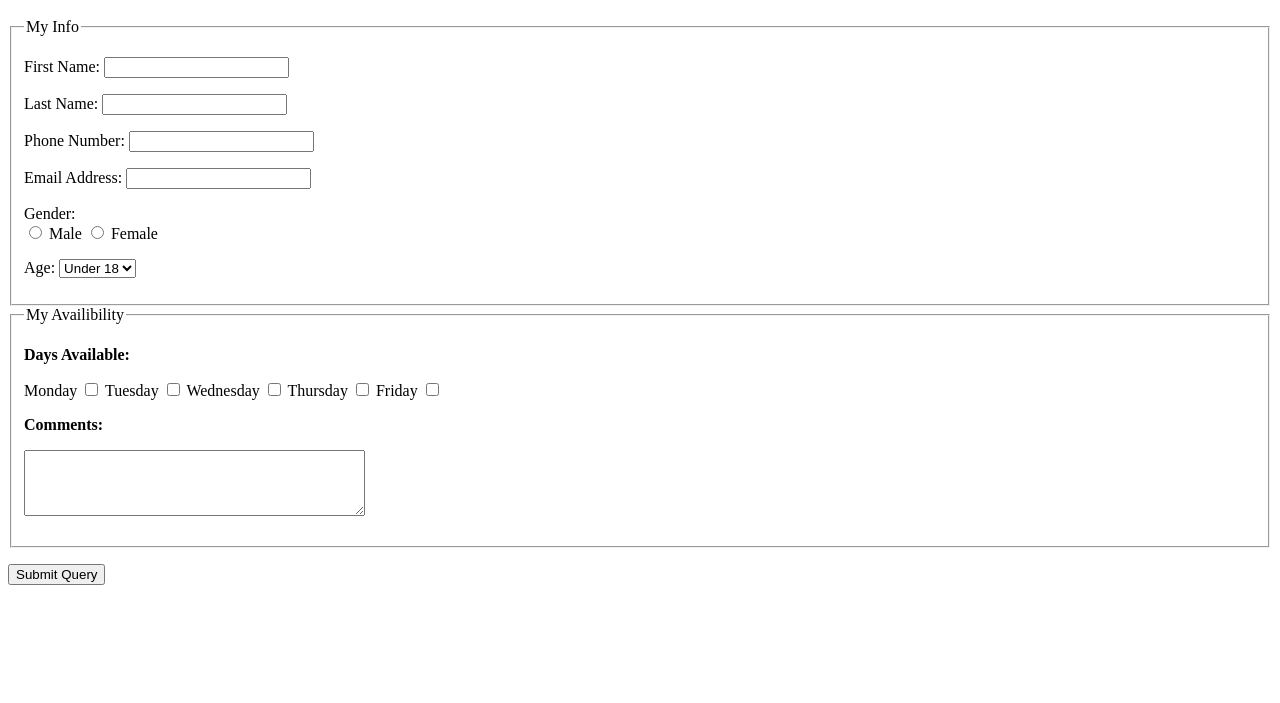
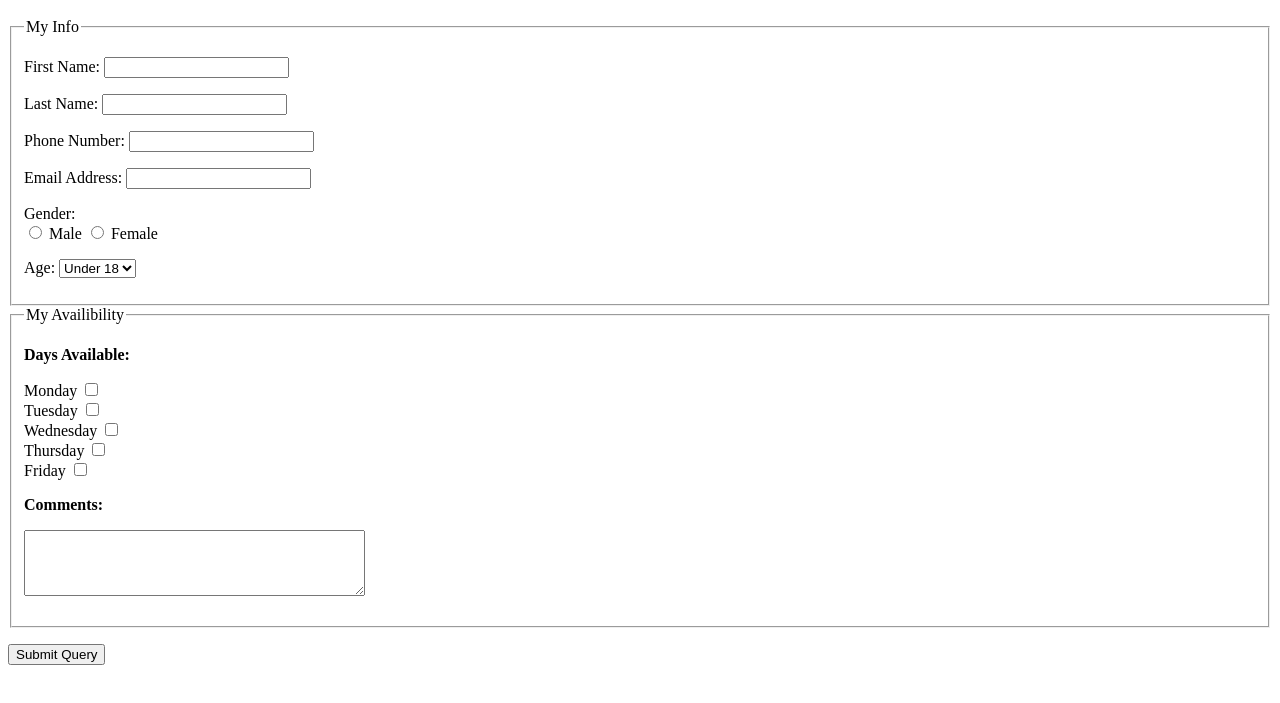
Before and after one commit to A737-com/lab_5, a plain HTML site: page index.html in a window 1280 px wide. Shown: the part 49-752 px from the top of the page. Drawn offline with Linux system fonts and the light colour scheme.

Commit message:
index.html

```diff
--- a/index.html
+++ b/index.html
@@ -59,14 +59,13 @@
     <fieldset>
     <legend><section>My Availibility</section></legend>
 
-      <p><strong>Days Available:</strong></p>
+    <p><strong>Days Available:</strong></p>
 
-      <label>Monday <input type="checkbox" name="available_field[]" value="Monday"></label>
-      <label>Tuesday <input type="checkbox" name="available_field[]" value="Tuesday"></label>
-      <label>Wednesday <input type="checkbox" name="available_field[]" value="Wednesday"></label>
-      <label>Thursday <input type="checkbox" name="available_field[]" value="Thursday"></label>
-      <label>Friday <input type="checkbox" name="available_field[]" value="Friday"></label>
-
+    <label>Monday <input type="checkbox" name="available_field[]" value="Monday"></label><br>
+    <label>Tuesday <input type="checkbox" name="available_field[]" value="Tuesday"></label><br>
+    <label>Wednesday <input type="checkbox" name="available_field[]" value="Wednesday"></label><br>
+    <label>Thursday <input type="checkbox" name="available_field[]" value="Thursday"></label><br>
+    <label>Friday <input type="checkbox" name="available_field[]" value="Friday"></label>
      <!-- Multi line text area -->
     <p>
       <label for="comments_field"><strong>Comments:</strong></label>
```
